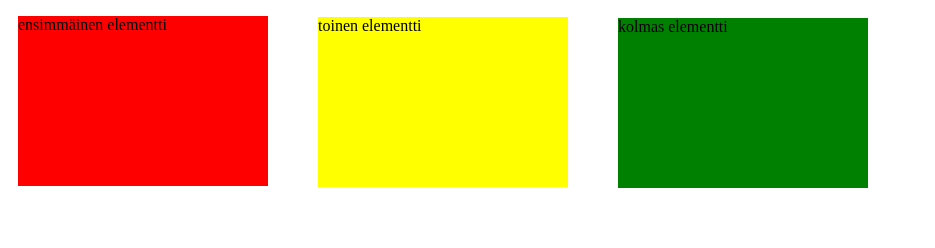
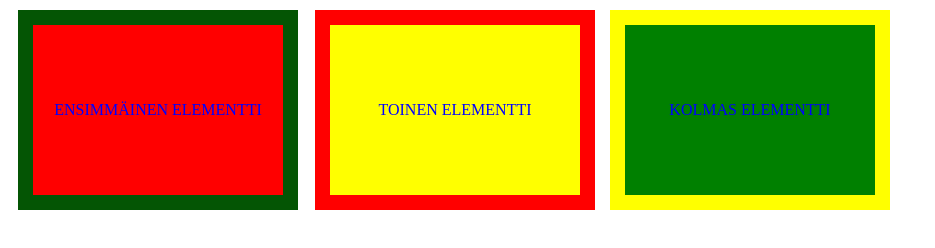
Before and after one commit to samusyrjanen/lapio_website, a plain HTML site: page position.html in a window 1280 px wide. Shown: the whole page, without its empty margins (0-935 px from the left). Drawn offline with Linux system fonts and the light colour scheme.

Commit message:
osa 3. kymmenes tehtävä

```diff
--- a/2styles.css
+++ b/2styles.css
@@ -2,25 +2,55 @@
     width: 250px;
     height: 170px;
     background-color: red;
-    position: relative;
+    position: absolute;
     margin: 10px;
-    top
+    top: 0vmin;
+    border-style: solid;
+    border-width: 15px;
+    border-color: rgb(4, 85, 4);
+    text-align: center;
+    line-height: 170px;
+}
+.one p  {
+    text-transform: uppercase;
+    margin: 0;
+    color: blue;
 }
 .two  {
     width: 250px;
     height: 170px;
     background-color: yellow;
-    position: relative;
+    position: absolute;
     margin: 10px;
-    left: 300px;
-    bottom: 185px;
+    left: 305px;
+    top: 0vmin;
+    border-style: solid;
+    border-width: 15px;
+    border-color: red;
+    text-transform: uppercase;
+    text-align: center;
+    line-height: 170px;
+}
+.two p  {
+    margin: 0;
+    color: blue;
 }
 .three  {
     width: 250px;
     height: 170px;
     background-color: green;
-    position: relative;
+    position: absolute;
     margin: 10px;
     left: 600px;
-    bottom: 370px;
+    top: 0vmin;
+    border-style: solid;
+    border-width: 15px;
+    border-color: yellow;
+    text-transform: uppercase;
+    text-align: center;
+    line-height: 170px;
 }
+.three p  {
+    margin: 0;
+    color: blue;
+}
```
